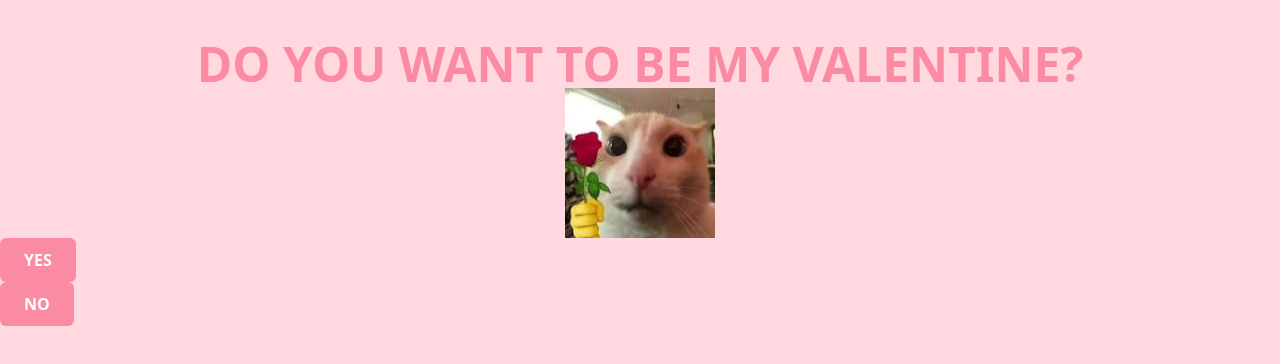
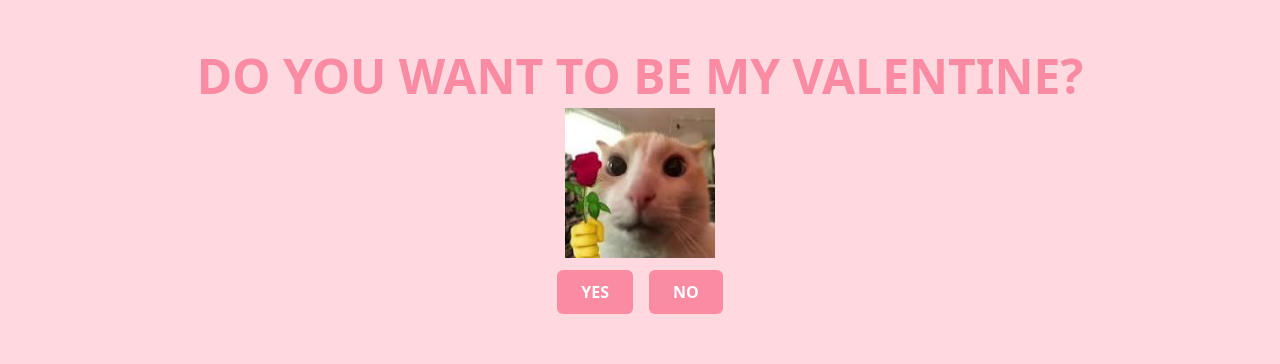
Before and after one commit to haod98/valentine, a Vue app: page /question in a window 1280 px wide. Shown: the top 364 px of the page. Built offline with nearby package versions, Linux system fonts and the light colour scheme; a web font is replaced by a local one.

Commit message:
Add styling

```diff
--- a/src/components/PrimaryButton.vue
+++ b/src/components/PrimaryButton.vue
@@ -9,7 +9,7 @@ function handleClick() {
 </script>
 
 <template>
-  <button :class="$attrs" :style="$attrs" class=" p-2.5 rounded-md bg-[#fb8ba2] text-white uppercase font-semibold"
+  <button :class="$attrs.class" class=" p-2.5 rounded-md bg-[#fb8ba2] text-white uppercase font-semibold"
           @click="handleClick">
     <slot></slot>
   </button>
--- a/src/views/QuestionView.vue
+++ b/src/views/QuestionView.vue
@@ -85,6 +85,7 @@ onMounted(() => {
     const _container = container.value.getBoundingClientRect()
     bodyHeight.value = client.height - _container.height - safeMargin
     bodyWidth.value = client.width
+    console.log(noInput.value?.getBoundingClientRect());
   }
 
 })
@@ -93,14 +94,14 @@ onMounted(() => {
 <template>
   <div ref="content" class="h-full overflow-hidden pt-10">
     <div>
-      <div ref="container">
-        <div class="flex-col flex items-center">
+      <div ref="container" class="my-3">
+        <div class="flex-col flex items-center gap-2">
           <HeadingComponent class="text-2xl">Do you want to be my valentine?</HeadingComponent>
           <img :src="currentImage" alt="A cat holding a rose"
                class="max-w-[150px] max-h-[150px] min-w-[150px] min-h-[150px]">
         </div>
       </div>
-      <div class="">
+      <div class="flex justify-center gap-4">
         <PrimaryButton :style="`font-size:${yesText}rem`" class="px-6">Yes</PrimaryButton>
         <div ref="noInput" class="transition-all flex" @click="handleNoInputClick">
           <PrimaryButton class="px-6">No</PrimaryButton>
```
